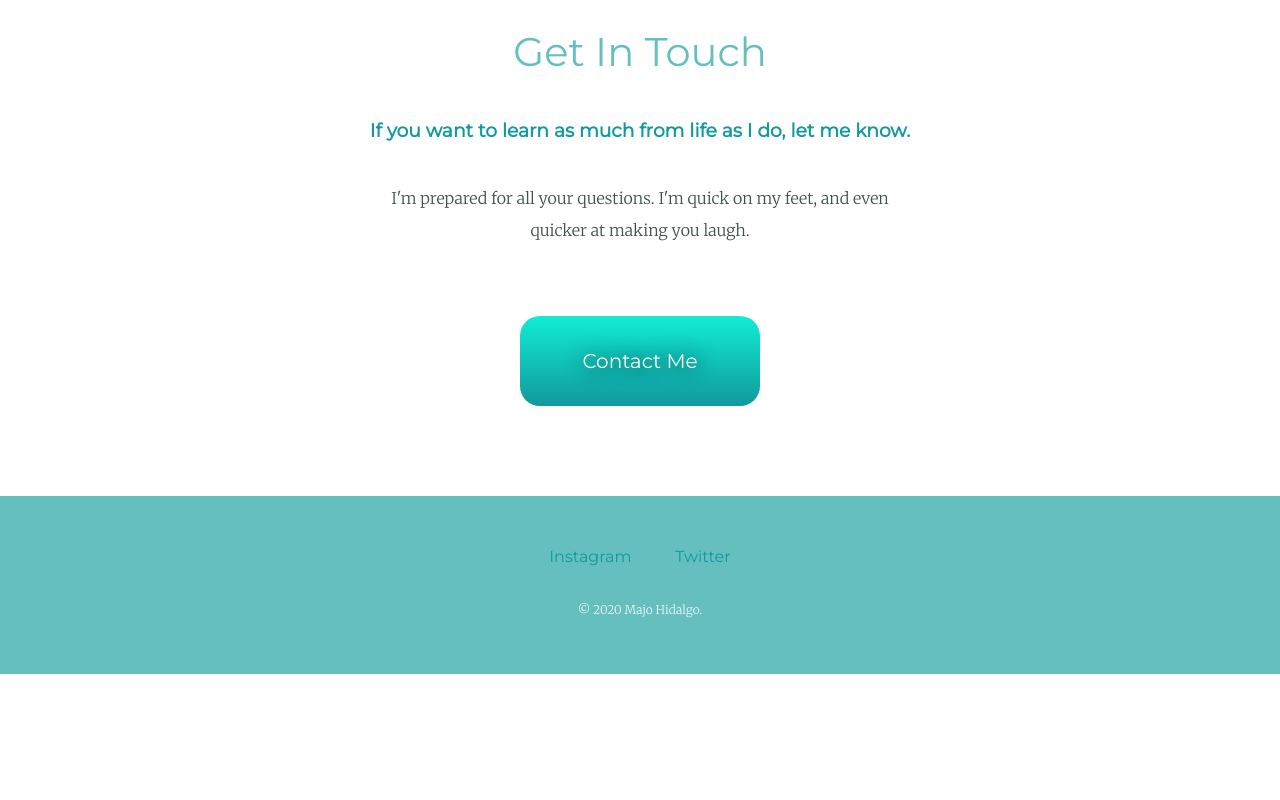
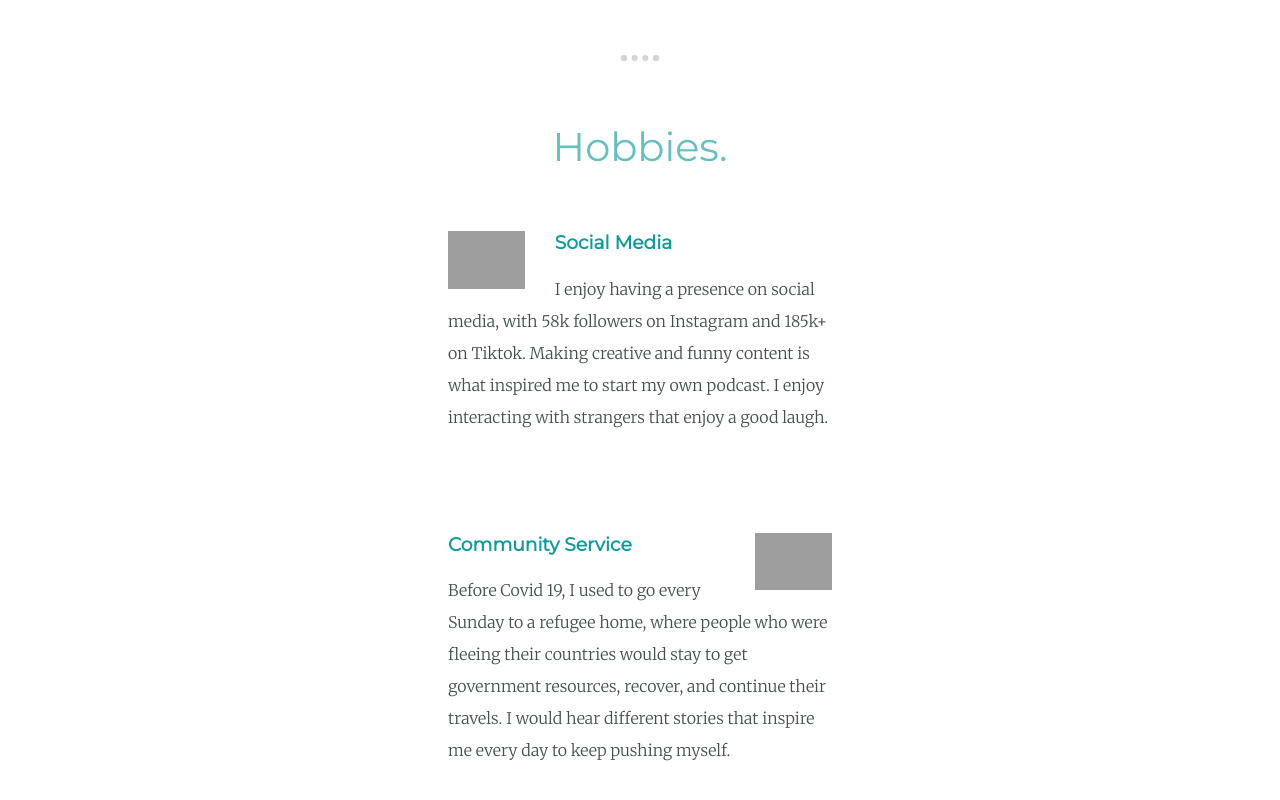
Before and after one commit to majohidalgo/MajoHidalgoCV, a plain HTML site: page index.html in a window 1280 px wide. Shown: the part 4440-5240 px from the top of the page. Before the commit the page ends 5114 px from the top, so only its background shows below. Drawn offline with Linux system fonts and the light colour scheme; grey boxes are pictures that could not be loaded.

Commit message:
Update index.html

```diff
--- a/index.html
+++ b/index.html
@@ -64,6 +64,8 @@
   <p class="musicp">I'm launching my own podcast of currently four episodes, as well as writing a script for a movie myself and a friend wish to present to big companies such as Netflix.</p>
 </div>
 </div>
+  <hr>
+  <br>
 
 <div class="education">
   <h2>Jobs.</h2>
@@ -84,6 +86,21 @@
   </div>
 </div>
 </div>
+<hr>
+<br>
+
+<div class="education">
+  <h2>Hobbies.</h2>
+  <div class="skill-row">
+    <img class="image" src="https://www.flaticon.com/svg/static/icons/svg/2327/2327640.svg" alt="code.png"> <!--image about my first skill-->
+    <h3>Social Media</h3>
+    <p class="codep">I enjoy having a presence on social media, with 58k followers on Instagram and 185k+ on Tiktok. Making creative and funny content is what inspired me to start my own podcast. I enjoy interacting with strangers that enjoy a good laugh.</p>
+  </div>
+  <div class="skill-row">
+    <img class="imagel" src="https://www.flaticon.com/svg/static/icons/svg/2720/2720600.svg" alt="code.png"> <!--image about my first skill-->
+    <h3>Community Service</h3>
+    <p class="codep">Before Covid 19, I used to go every Sunday to a refugee home, where people who were fleeing their countries would stay to get government resources, recover, and continue their travels. I would hear different stories that inspire me every day to keep pushing myself. </p>
+  </div>
 
   <hr>
   <div class="contact-me">
```
